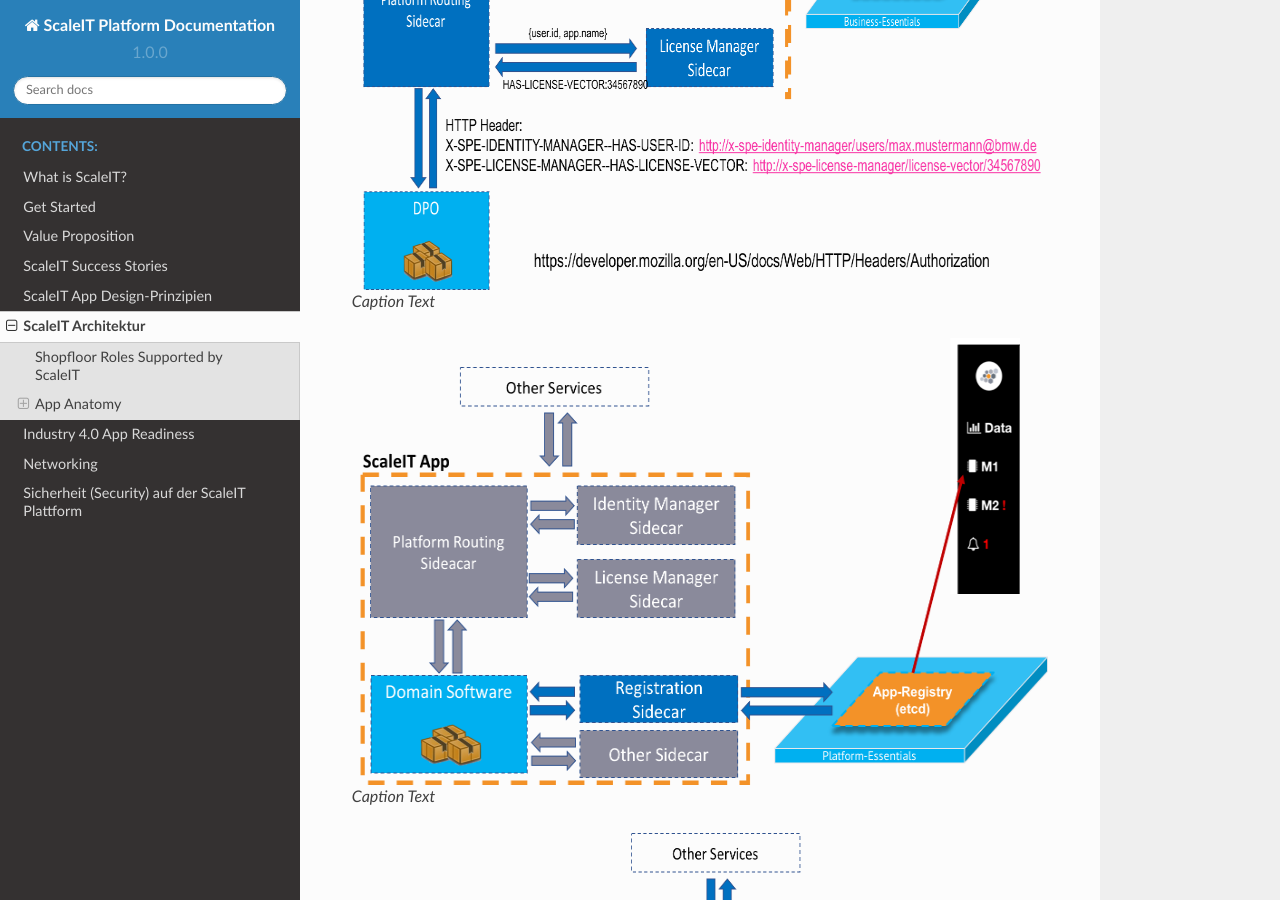
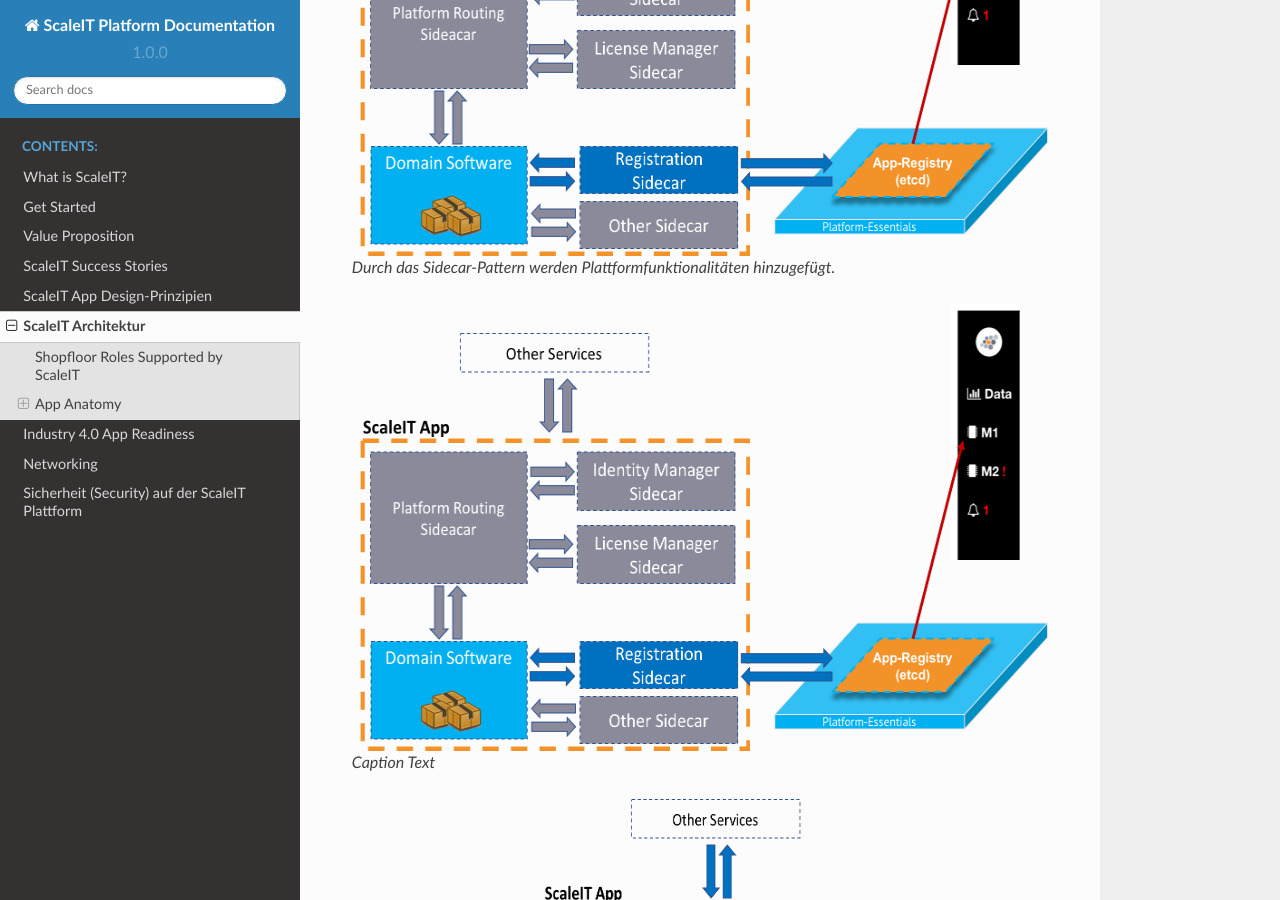
Before and after one commit to ScaleIT-Org/documentation, a Sphinx documentation site: the page built from source/architecture.rst, in a window 1280 px wide and 900 px high, scrolled down 3937 px. Built offline with Sphinx 7.4.7 and the Read the Docs theme 2.0.0, drawn with Linux system fonts in a browser that asks for light colours.

Commit message:
sidecar architecture update

```diff
--- a/source/architecture.rst
+++ b/source/architecture.rst
@@ -66,11 +66,11 @@
 Sidecar Pattern
 ^^^^^^^^^^^^^^^
 
-.. figure:: img/architektur_sidecar_pattern2.png
+.. figure:: img/architektur_sidecar_pattern.png
    :scale: 50 %
-   :alt: ScaleIT value proposition in one glance
+   :alt: Sidecar pattern
 
-   Caption Text
+   Durch das Sidecar-Pattern werden Plattformfunktionalitäten hinzugefügt.
 
 .. figure:: img/architektur_sidecar_pattern.png
    :scale: 50 %
```
